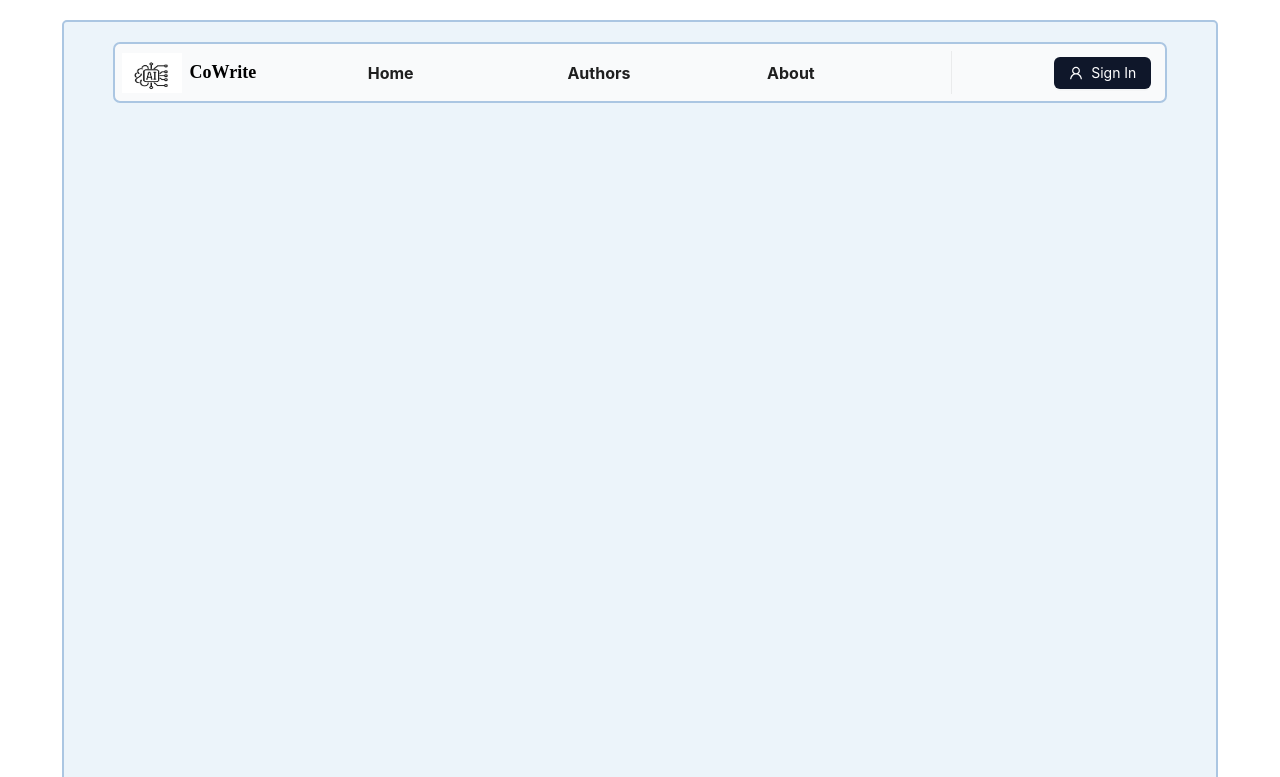
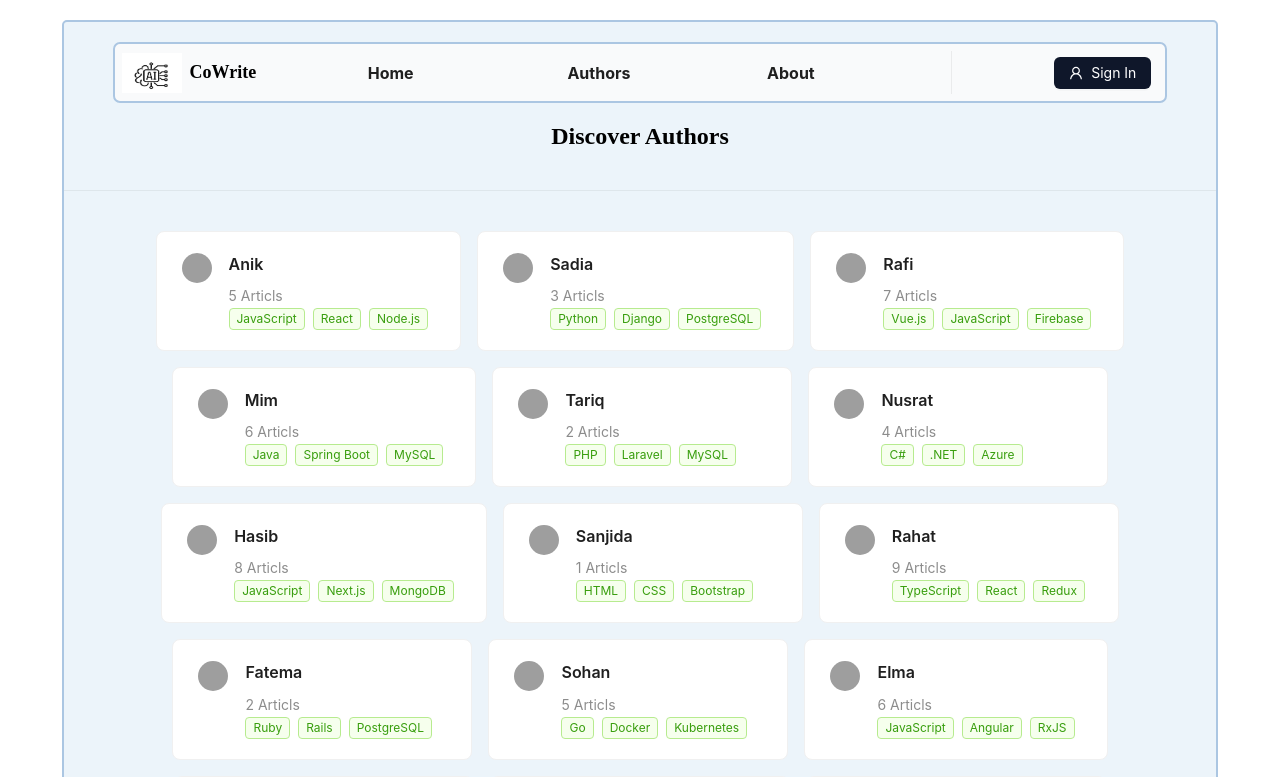
Before and after one commit to anikakash/CoWrite, a React (Vite) app: page / in a window 1280 px wide. Shown: the top 777 px of the page. Built offline with nearby package versions, Linux system fonts and the light colour scheme; data requests are answered from the project's data file; grey boxes are pictures that could not be loaded.

Commit message:
feat : user data fetch. Need to work on UI

```diff
--- a/src/App.jsx
+++ b/src/App.jsx
@@ -1,5 +1,7 @@
 import styled from "styled-components";
 import NabBar from "./Components/NabBar";
+import UserList from "./Components/UserList";
+import { Flex } from "antd";
 
 const Container = styled.div`
   width: 90%;
@@ -15,6 +17,12 @@ function App() {
   return (
     <Container>
       <NabBar />
+      <UserList />
+      {/* <Flex gap="small" justify="space-around">
+        <div style={{ background: "lightblue", padding: "10px" }}>Box 1</div>
+        <div style={{ background: "lightgreen", padding: "10px" }}>Box 2</div>
+        <div style={{ background: "lightcoral", padding: "10px" }}>Box 3</div>
+      </Flex> */}
     </Container>
   );
 }
--- /dev/null
+++ b/src/Components/UserList.jsx
@@ -0,0 +1,60 @@
+import React, { useEffect, useState } from "react";
+import {
+  EditOutlined,
+  EllipsisOutlined,
+  SettingOutlined,
+} from "@ant-design/icons";
+import { Avatar, Card, Divider, Flex, Tag } from "antd";
+
+const actions = [
+  <EditOutlined key="edit" />,
+  <SettingOutlined key="setting" />,
+  <EllipsisOutlined key="ellipsis" />,
+];
+
+const UserList = () => {
+  const [users, setUsers] = useState([]);
+  const [loading, setLoading] = useState(true);
+
+  useEffect(() => {
+    const getUsers = async () => {
+      try {
+        const res = await fetch("http://localhost:8000/users");
+        const data = await res.json();
+        console.log(data);
+        setUsers(data);
+        setLoading(false);
+      } catch (err) {
+        console.error("Error fetching users:", err);
+      }
+    };
+    getUsers();
+  }, []);
+
+  return (
+    <Flex wrap gap="middle" justify="center">
+      <h2>Discover Authors</h2>
+      <Divider />
+      {users.map((user) => (
+        <Card key={user.id} loading={loading} style={{ minWidth: 300 }}>
+          <Card.Meta
+            avatar={<Avatar src={`https://i.pravatar.cc/150?u=${user.id}`} />}
+            title={user.name}
+            description={
+              <>
+                <p>{user.numberOfArticles} Articls</p>
+                {user.stack.map((skill, index) => (
+                  <span key={index}>
+                    <Tag color="green">{skill}</Tag>
+                  </span>
+                ))}
+              </>
+            }
+          />
+        </Card>
+      ))}
+    </Flex>
+  );
+};
+
+export default UserList;
```
